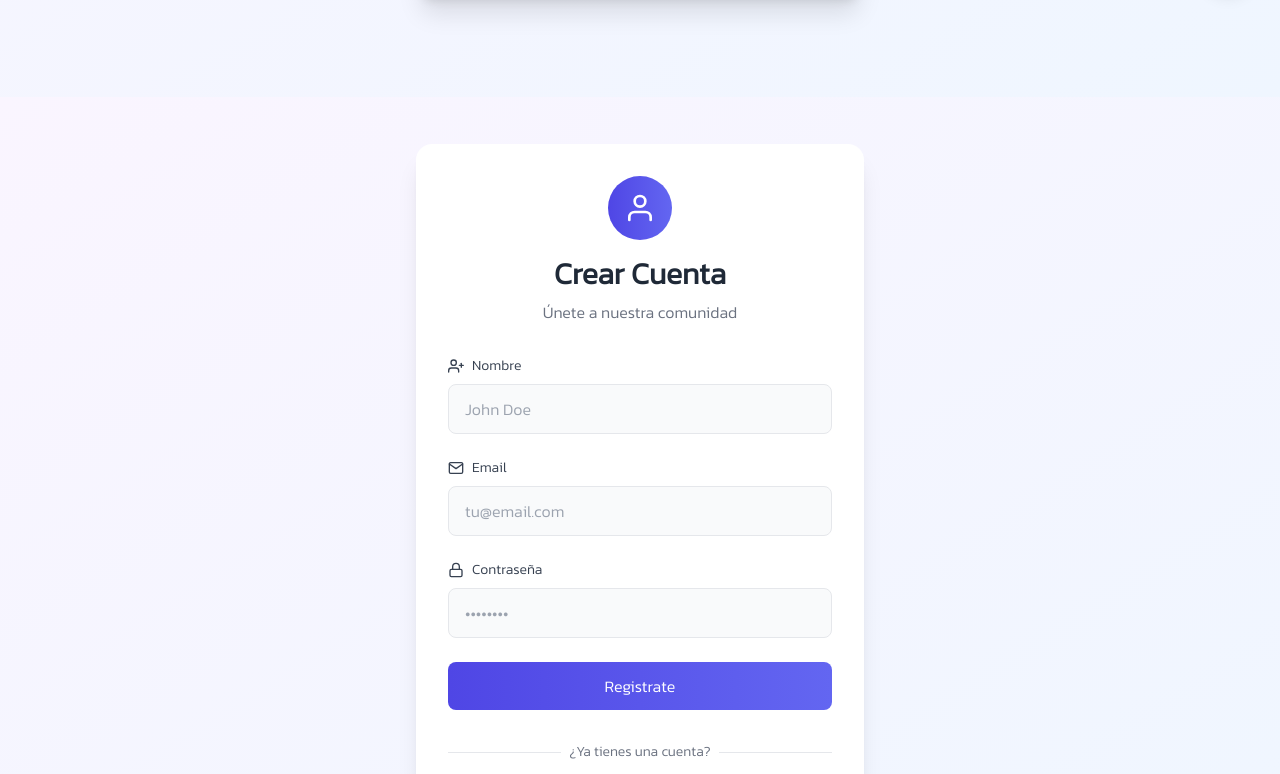
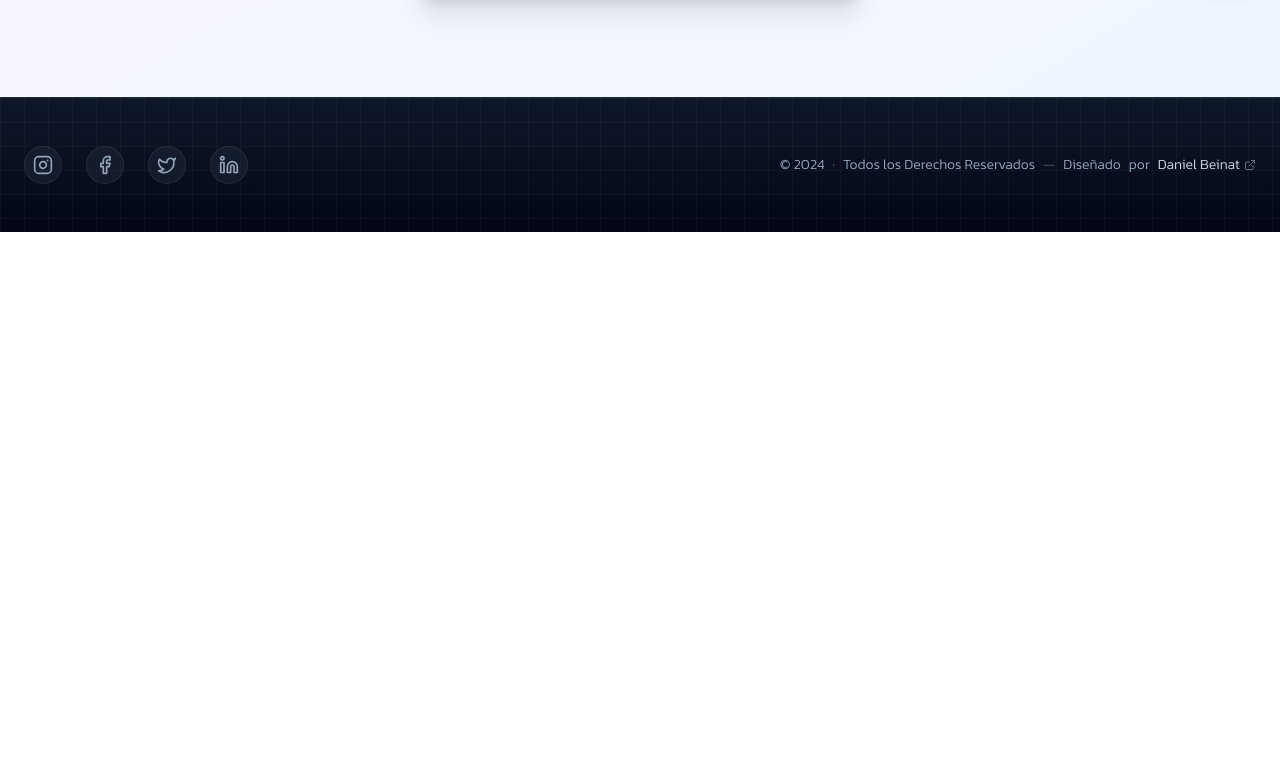
Before and after one commit to danielbeinat/Arcadia, a React (Vite) app: page /portal in a window 1280 px wide. Shown: the part 786-1560 px from the top of the page. After the commit the page ends 1018 px from the top, so only its background shows below. Built offline with nearby package versions, Linux system fonts and the light colour scheme; a web font is replaced by a local one.

Commit message:
add files

```diff
--- a/src/pages/Students/Portal.tsx
+++ b/src/pages/Students/Portal.tsx
@@ -1,10 +1,8 @@
 import { Login } from "../Count/Login";
-import { Register } from "../Count/Register";
 export const Portal: React.FC = () => {
   return (
     <>
       <Login />
-      <Register />
     </>
   );
 };
```
